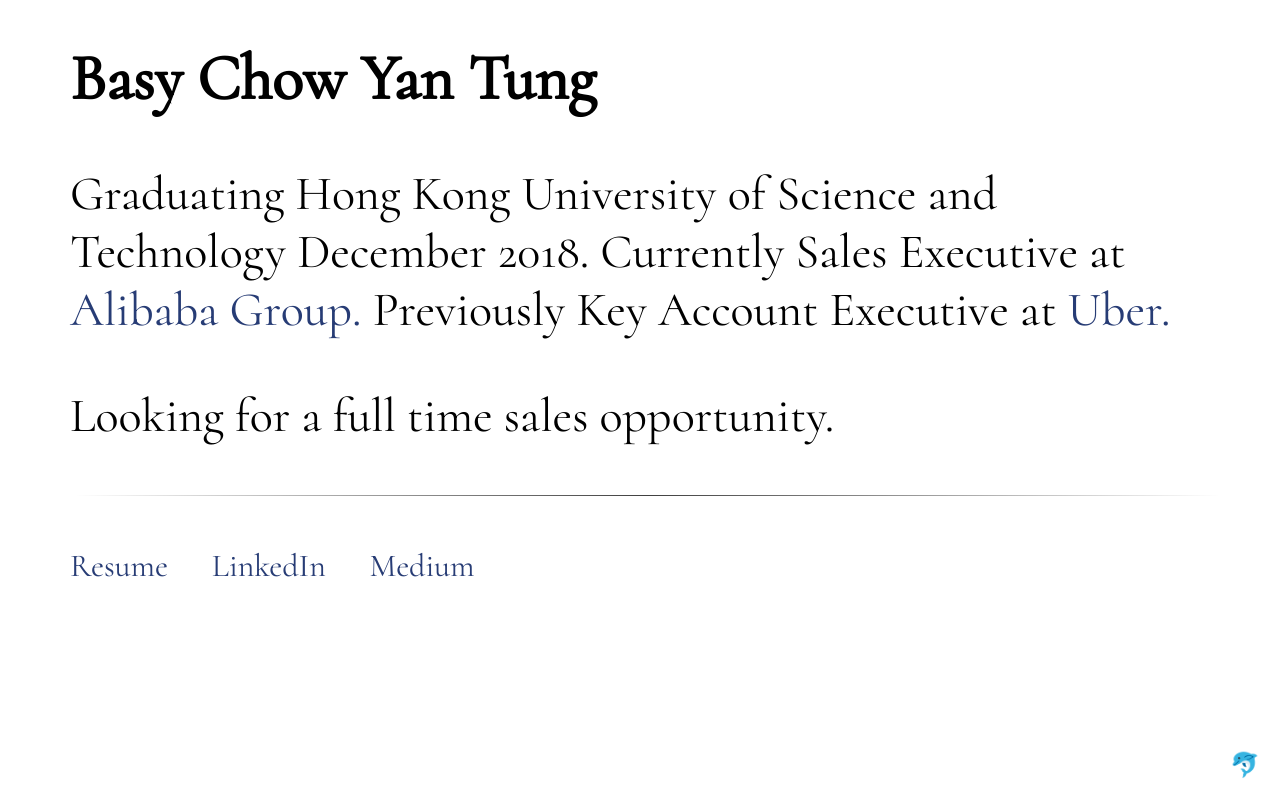
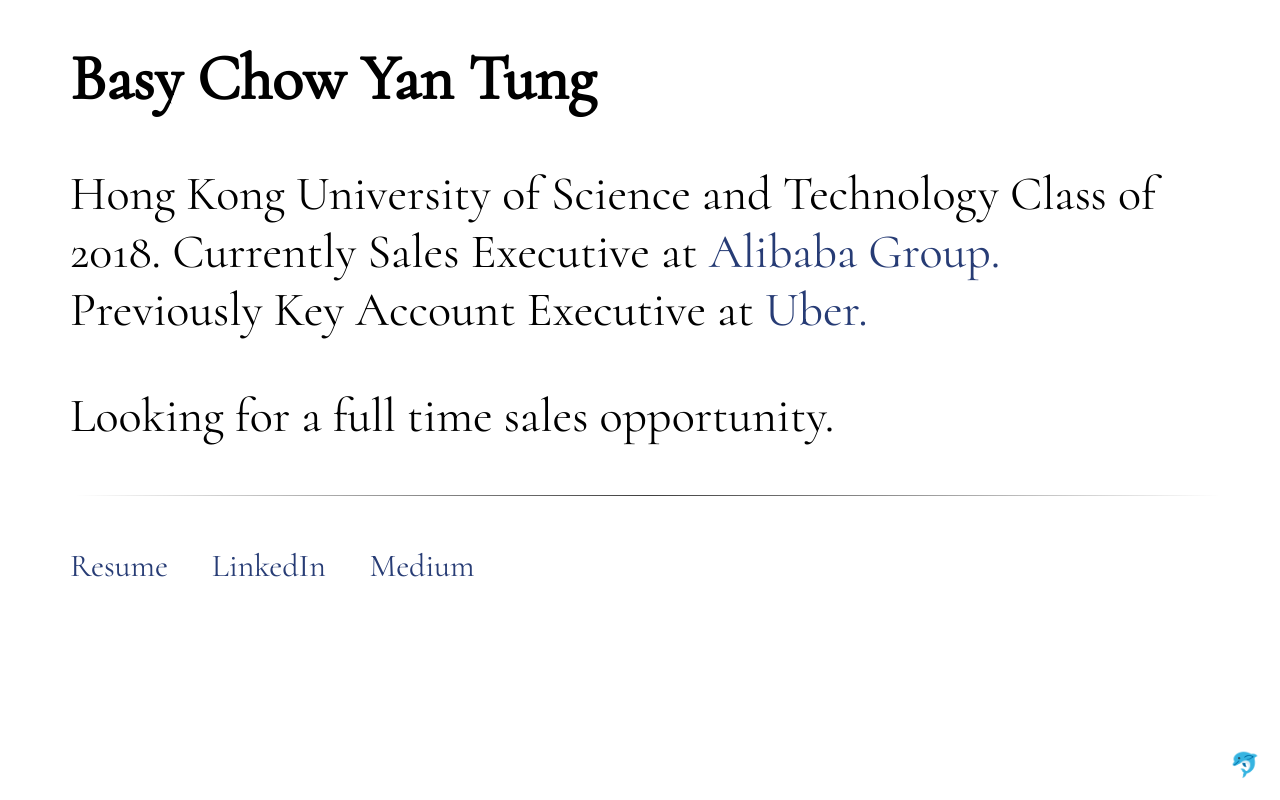
Before and after one commit to ColdSauce/dolphin, a plain HTML site: page index.html in a window 1280 px wide. Drawn offline with Linux system fonts and the light colour scheme.

Commit message:
Add graduated

```diff
--- a/index.html
+++ b/index.html
@@ -24,7 +24,7 @@
   <body>
     <div id="description">
       <h1> Basy Chow Yan Tung</h1>
-        <p> Graduating Hong Kong University of Science and Technology December 2018. Currently Sales Executive at <a href="https://www.alibabagroup.com">Alibaba Group.</a> Previously Key Account Executive at <a href="https://www.ubereats.com/">Uber.</a> </p>
+        <p> Hong Kong University of Science and Technology Class of 2018. Currently Sales Executive at <a href="https://www.alibabagroup.com">Alibaba Group.</a> Previously Key Account Executive at <a href="https://www.ubereats.com/">Uber.</a> </p>
         <p> Looking for a full time sales opportunity. </p>
     </div>
     <hr>
```
